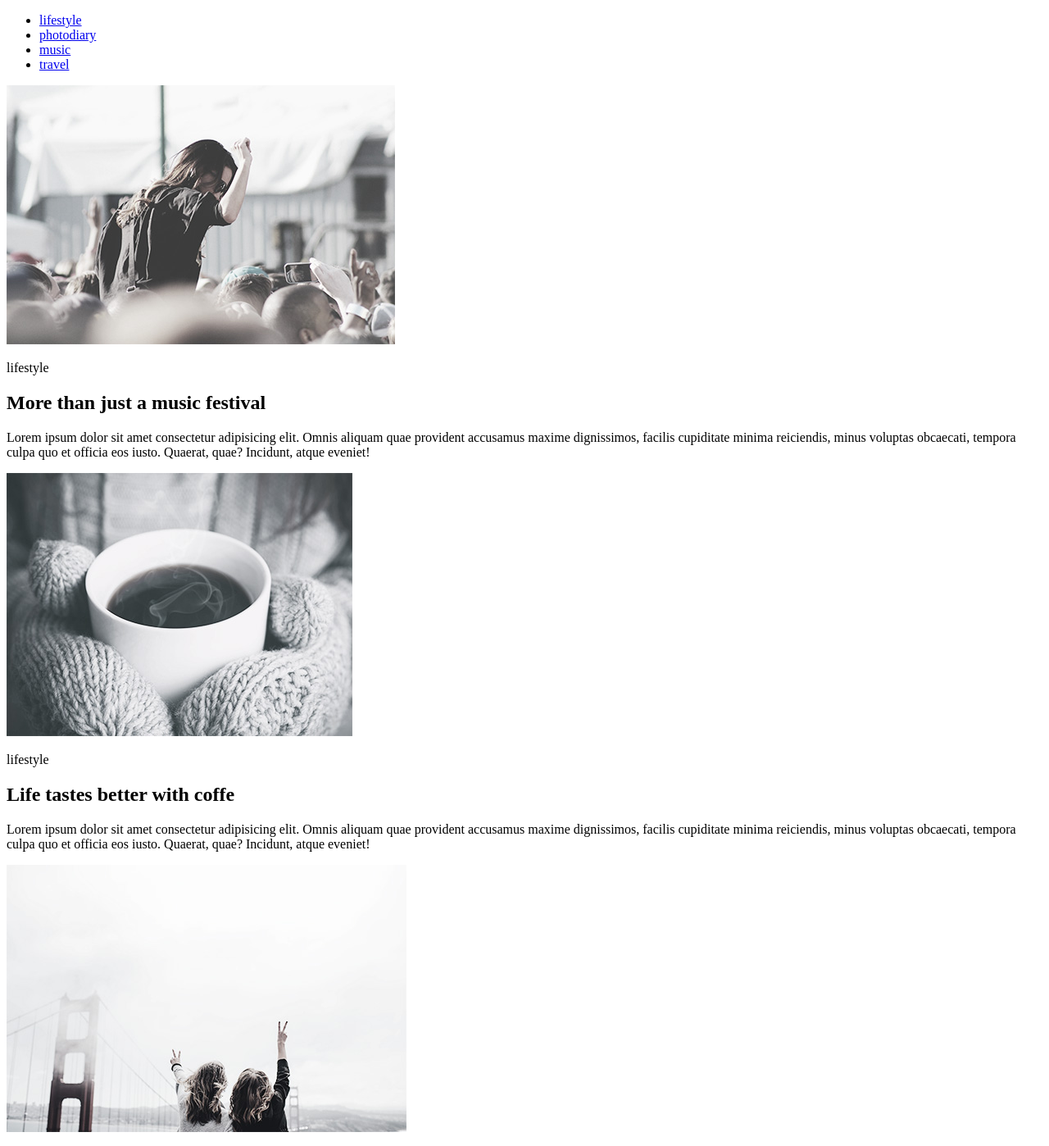
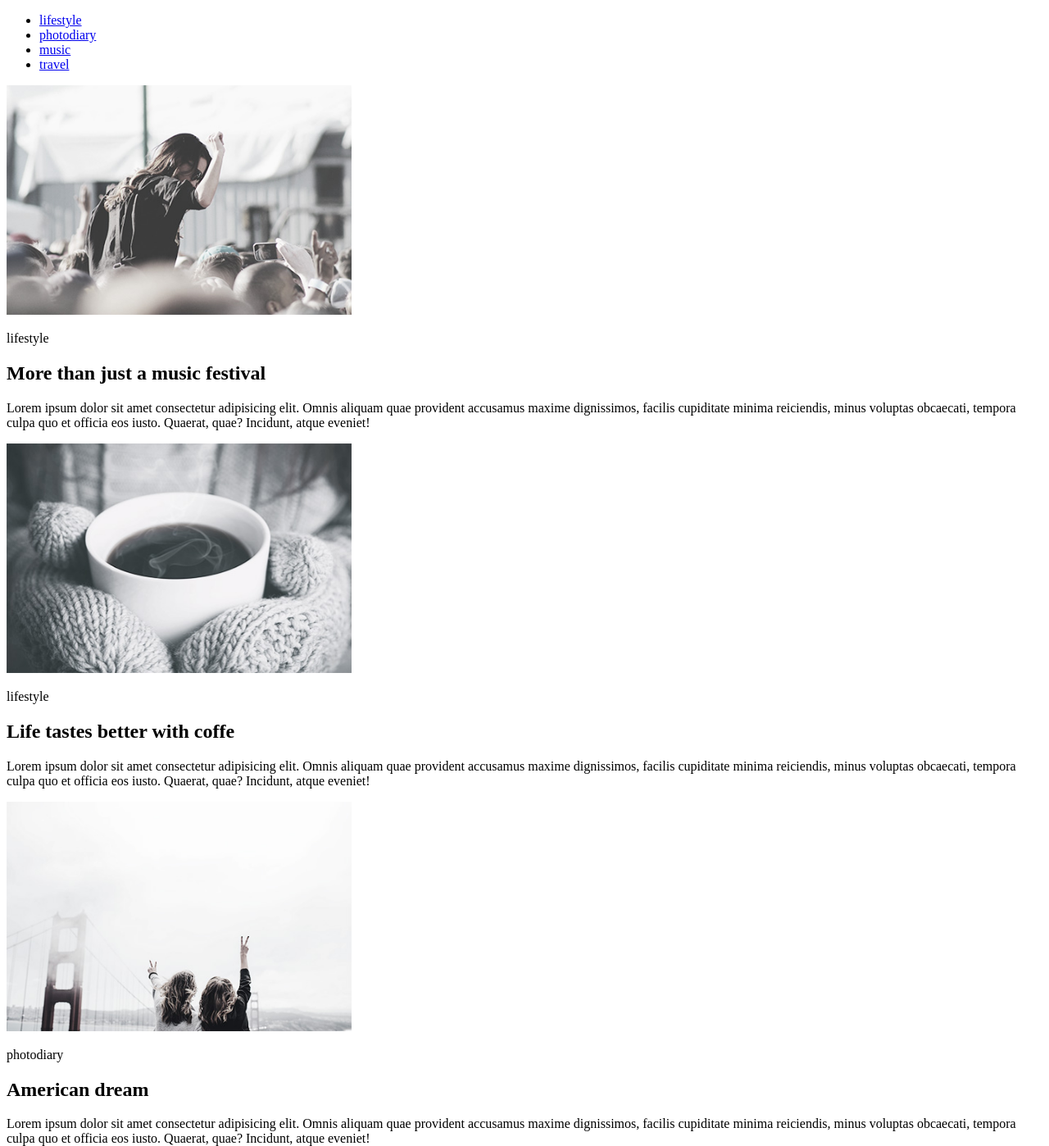
Before and after one commit to Careena12345/Careena12345.github.io, a plain HTML site: page module-01/index.html in a window 1280 px wide. Shown: the top 1398 px of the page at 82% size. Drawn offline with Linux system fonts and the light colour scheme.

Commit message:
Update index.html

```diff
--- a/module-01/index.html
+++ b/module-01/index.html
@@ -16,7 +16,7 @@
       </ul>
     </nav>
     <article>
-      <img src="img/lifestyle1.jpg" alt="lifestyle" />
+      <img width="421px" height="280px" src="img/lifestyle1.jpg" alt="lifestyle" />
       <p>lifestyle</p>
       <h2>More than just a music festival</h2>
       <p>
@@ -27,7 +27,7 @@
       </p>
     </article>
     <article>
-      <img src="img/lifestyle2.jpg" alt="lifestyle" >
+      <img width="421px" height="280px" src="img/lifestyle2.jpg" alt="lifestyle" >
       <p>lifestyle</p>
       <h2>Life tastes better with coffe</h2>
       <p>
@@ -38,7 +38,7 @@
       </p>
     </article>
     <article>
-      <img src="img/photodiary1.jpg" alt="photodiary" />
+      <img width="421px" height="280px" src="img/photodiary1.jpg" alt="photodiary" />
       <p>photodiary</p>
       <h2>American dream</h2>
       <p>
@@ -49,7 +49,7 @@
       </p>
     </article>
 <article>
-  <img src="img/photodiary2.jpg" alt="photodiary" />
+  <img width="421px" height="280px" src="img/photodiary2.jpg" alt="photodiary" />
       <p>photodiary</p>
       <h2>A day exploring the Alps</h2>
       <p>
```
